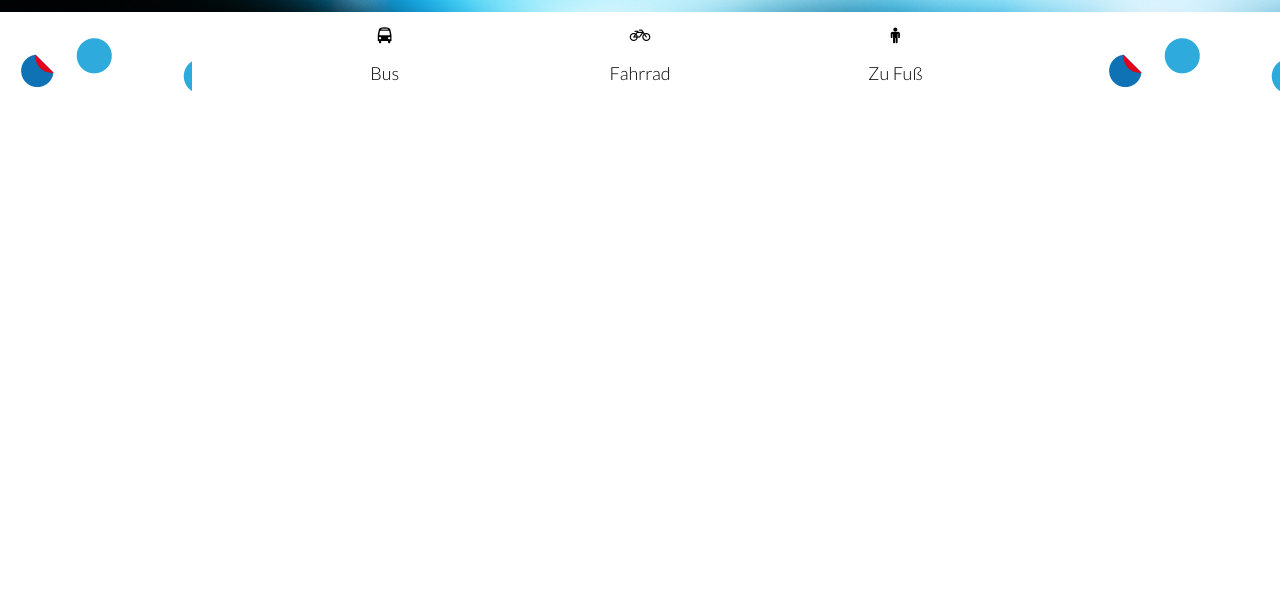
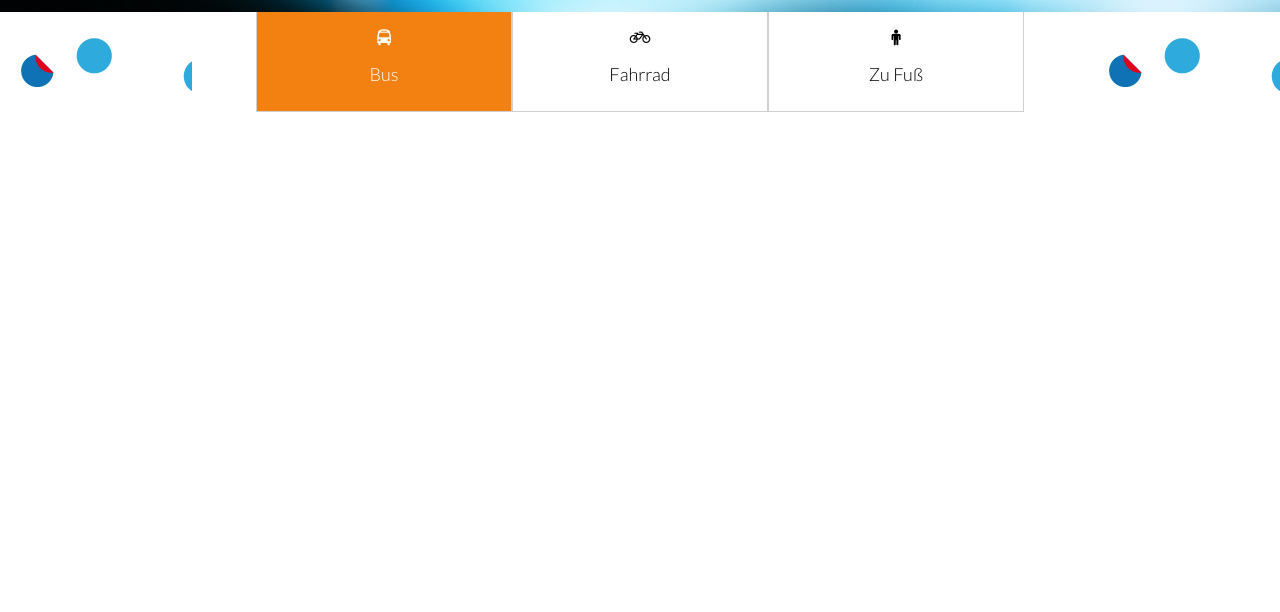
Before and after one commit to stefanlederer/htl-hallein-ball, a website: page src/travel.html in a window 1280 px wide. Shown: the part 188-800 px from the top of the page. Drawn offline with nearby package versions, Linux system fonts and the light colour scheme; files that its build step writes are made by us from their sources.

Commit message:
created travel->googlemaps menu (bus, bike, walk)

```diff
--- a/src/less/content.less
+++ b/src/less/content.less
@@ -72,9 +72,41 @@
     text-align: center;
     width: 60%;
     margin-left: 20%;
-    table {
+    .icon-wrapper {
       width: 100%;
+
+      .icons {
+        &.active {
+          background: @orange;
+          color: #fff;
+          &:hover {
+            i,p {
+              color: #fff !important;
+            }
+          }
+        }
+        &:hover {
+          i,p {
+            color: @orange;
+          }
+        }
+        float:left;
+        width: 33.33333%;
+        height:100px;
+        border: 1px solid @grey;
+        border-top: none;
+        box-sizing: border-box;
+        cursor: pointer;
+        padding-top: 16px;
+        i,p {
+          moz-transition: all 0.2s ease 0s;
+          -webkit-transition: all 0.2s ease 0s;
+          -ms-transition: all 0.2s ease 0s;
+          transition: all 0.2s ease 0s;
+        }
+      }
     }
+
     td {
       text-align: center;
       width: 33%
--- a/src/travel.html
+++ b/src/travel.html
@@ -41,23 +41,23 @@
     </div>
     <div id="content">
         <div class="google-maps">
-            <table>
-                <td class="table-icons">
+            <div class="icon-wrapper">
+                <div class="icons active" >
                     <i class="fa fa-bus"></i>
 
                     <p>Bus</p>
-                </td>
-                <td class="table-icons">
+                </div>
+                <div class="icons">
                     <i class="fa fa-bicycle"></i>
 
                     <p>Fahrrad</p>
-                </td>
-                <td class="table-icons">
+                </div>
+                <div class="icons">
                     <i class="fa fa-male"></i>
 
                     <p>Zu Fuß</p>
-                </td>
-            </table>
+                </div>
+            </div>
         </div>
 
         <div class="confetti confetti-left">
```
Also changed, not shown: src/less/nav.less (line endings or trailing spaces).
